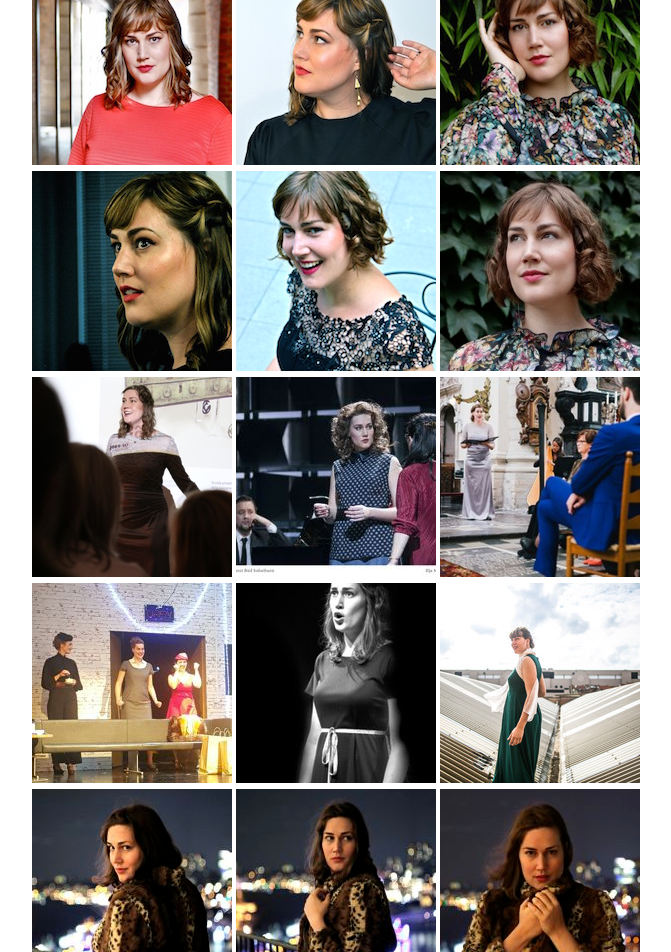
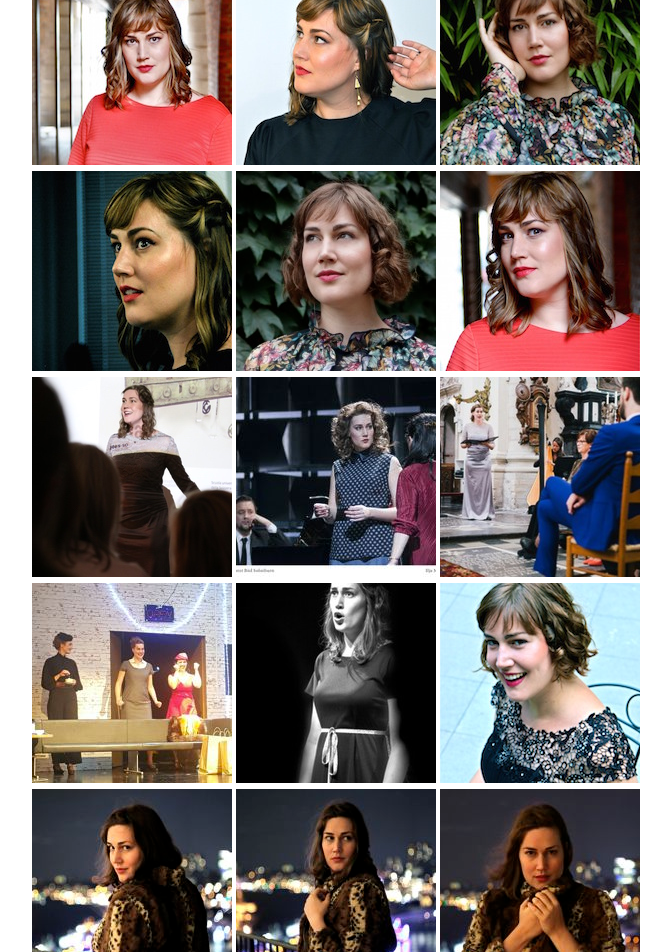
Before and after one commit to annesophie-sevens/annesophie-sevens.github.io, a Jekyll site: the page built from pictures-de.md, in a window 1280 px wide. Shown: the part 329-1281 px from the top of the page, without its empty margins (241-912 px from the left). Built offline with Jekyll 4.4.1, drawn with Linux system fonts in a browser that asks for light colours; nearby versions of some CDN libraries.

Commit message:
Update pictures-de.md

```diff
--- a/pictures-de.md
+++ b/pictures-de.md
@@ -7,11 +7,11 @@ ref: pictures
 ---
 | <a href="/assets/5172.jpeg"> ![]({{ site.baseurl }}/assets/5172c.jpg) </a> | <a href="/assets/6075.jpeg">![]({{ site.baseurl }}/assets/6075c.jpg) </a> | <a href="/assets/2730.jpeg"> ![]({{ site.baseurl }}/assets/2730c.jpg) </a> |
 
-| <a href="/assets/5540.jpeg"> ![]({{ site.baseurl }}/assets/5540c.jpg) </a> | <a href="/assets/2848.jpeg"> ![]({{ site.baseurl }}/assets/2848c.jpg) </a> | <a href="/assets/2673.jpg"> ![]({{ site.baseurl }}/assets/2673c.jpg) </a> |
+| <a href="/assets/5540.jpeg"> ![]({{ site.baseurl }}/assets/5540c.jpg) </a> | <a href="/assets/2673.jpg"> ![]({{ site.baseurl }}/assets/2673c.jpg) </a> | <a href="/assets/5245.jpeg"> ![]({{ site.baseurl }}/assets/5245c.jpg) </a> |
 
 | <a href="/assets/109.jpg"> ![]({{ site.baseurl }}/assets/109-thumbnail.jpg) </a> | <a href="/assets/aab.jpg"> ![]({{ site.baseurl }}/assets/aab-thumbnail.jpg) </a> | <a href="/assets/202.jpg"> ![]({{ site.baseurl }}/assets/203-thumbnail-1.jpg) </a> |
 
-| <a href="/assets/a15.jpg">  ![]({{ site.baseurl }}/assets/a15-thumbnail.jpg) </a> | <a href="/assets/111.jpg">  ![]({{ site.baseurl }}/assets/111-thumbnail.jpg) </a> | <a href="/assets/2.jpg">![]({{ site.baseurl }}/assets/2-thumbnail.jpg) </a> |
+| <a href="/assets/a15.jpg">  ![]({{ site.baseurl }}/assets/a15-thumbnail.jpg) </a> | <a href="/assets/111.jpg">  ![]({{ site.baseurl }}/assets/111-thumbnail.jpg) </a> | <a href="/assets/2848.jpeg"> ![]({{ site.baseurl }}/assets/2848c.jpg) </a> |
 
 | <a href="/assets/b1.jpg">  ![]({{ site.baseurl }}/assets/b1-thumbnail.jpg) </a> | <a href="/assets/b2.jpg">  ![]({{ site.baseurl }}/assets/b2-thumbnail.jpg) </a> | <a href="/assets/b3.jpg">![]({{ site.baseurl }}/assets/b3-thumbnail.jpg) </a> |
 
```
